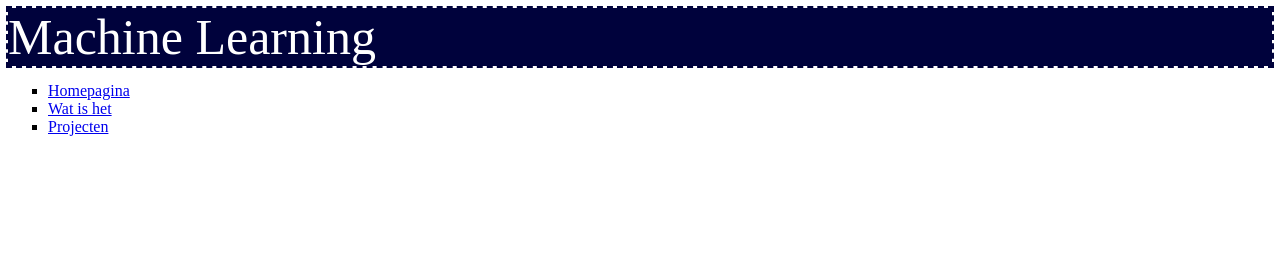
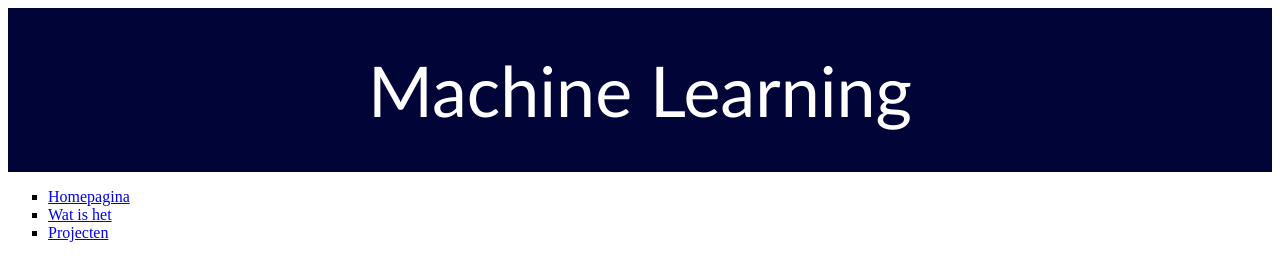
Before and after one commit to Arrminn/ICT-website, a plain HTML site: page index.html in a window 1280 px wide. Drawn offline with Linux system fonts and the light colour scheme.

Commit message:
homepagina ""machine learning"

```diff
--- a/style.css
+++ b/style.css
@@ -6,10 +6,10 @@ ul {
 }
 
 div {
-  font-size: 50px;
-  font-family: calibri, arial,
+  font-size: 70px;
+  padding: 40px;
+  font-family: calibri, montserrat, arial;
   text-align: center;
   color: white;
-  background-color: #00023C;
-  outline: 2px dashed;
-  outline-color: #00023C;
+  background-color: #000436;
+  outline-color: #000436;
```
